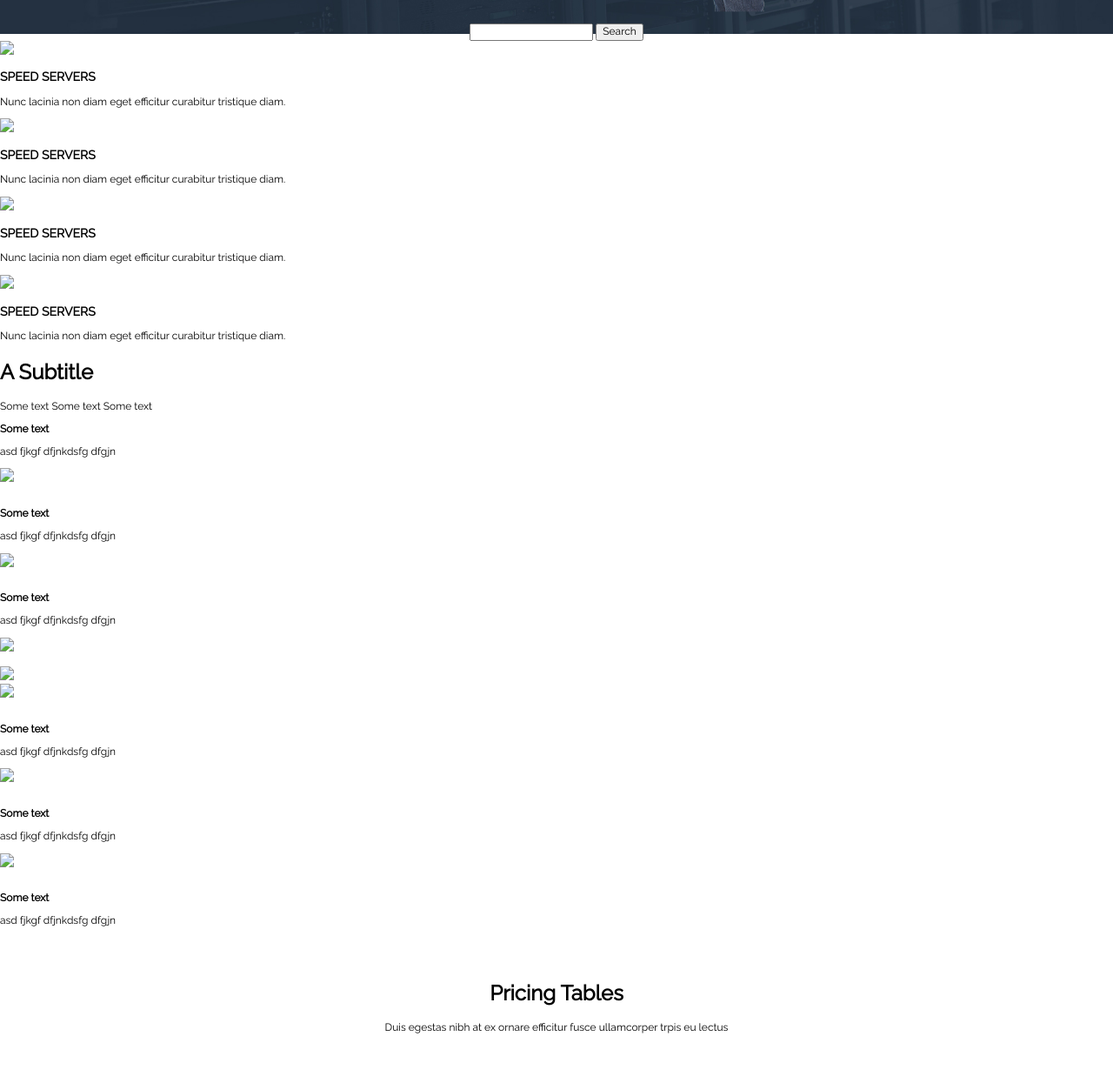
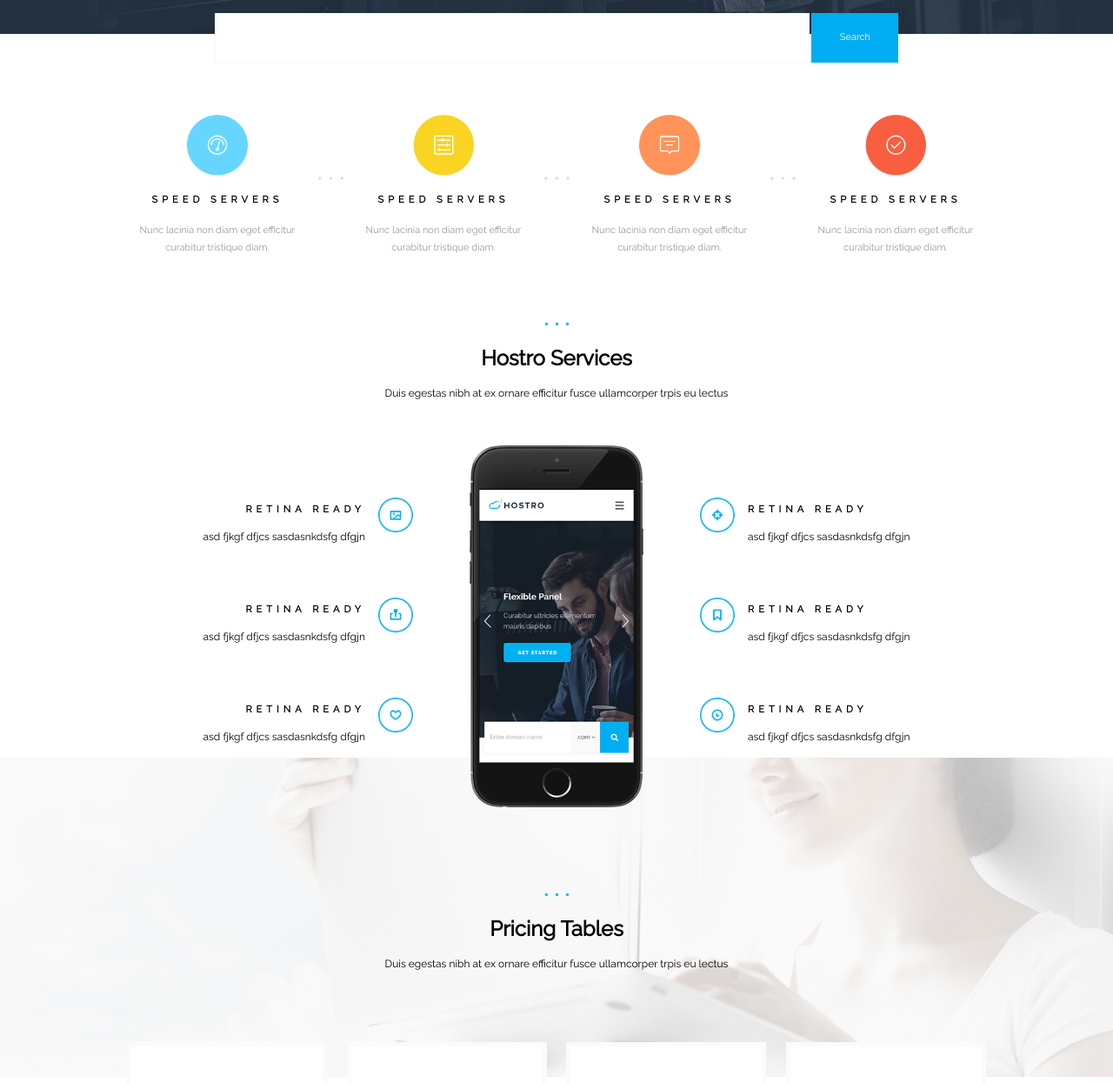
Before and after one commit to macarenacp/coderhouse, a plain HTML site: page index.html in a window 1280 px wide. Shown: the part 500-1745 px from the top of the page at 87% size. Drawn offline with nearby package versions, Linux system fonts and the light colour scheme.

Commit message:
casi listo
casi listo

```diff
--- a/assets/css/1.css
+++ b/assets/css/1.css
@@ -1,7 +1,7 @@
 body {
 	background-color: #fff;
 	font-family: 'Raleway', sans-serif;
-	font-size: 12px;
+	font-size: 11px;
 	}
 
 .menu{
@@ -47,6 +47,57 @@ a {
 	margin: 0px;
 	}
 
+.contenedorservicios {
+	text-align: center;
+	height: auto;
+	padding: 40px 20px 10px 20px;
+	margin: 0px;
+	display: flex;
+	justify-content: center;
+	align-items: center;
+	}
+
+.servicio {
+	width: 190px;
+	border: 0px;
+	padding: 0px;
+	margin: 20px;
+	display: inline-block;
+	}
+
+.servicio p {
+	font-size: 11px;
+	color: #999;
+	line-height: 20px;
+	}
+
+.puntosgrises {
+	text-align: center;
+	border: 0px;
+	padding: 0px 0px 30px 0px;
+	margin: 0px;
+	}
+
+.puntosgrises img {
+	width: 30px;
+	}
+
+.puntosazules {
+	text-align: center;
+	border: 0px;
+	padding: 30px 0px 0px 0px;
+	margin: 0px;
+	}
+
+.puntosazules img {
+	width: 30px;
+	}
+
+.servicio img {
+	width: 70px;
+	height: 70px;
+	}
+
 h1	{
 	font-family: 'Raleway', sans-serif;
 	font-size: 28px;
@@ -55,7 +106,25 @@ h1	{
 .buscador {
 	text-align: center;
 	padding: 0px;
-	margin-top: -30px;
+	margin-top: -40px;
+	}
+
+input[type=text] {
+    width: 50%;
+    padding: 20px;
+    margin: 0px;
+	border-style: solid;
+	border-color: #fbfbfb;
+	}
+
+input[type=submit] {
+	color: #fff;
+	background-color: #00adf2;
+    width: 100px;
+    padding: 20px;
+    border-color: #00adf2;
+    border-style: solid;
+    margin: 0px;
 	}
 
 p 	{
@@ -68,10 +137,10 @@ h2	{
 	font-size: 24px;
 	}
 
-h6	{
+h5	{
 	font-family: 'Raleway', sans-serif;
 	letter-spacing: 5px;
-	font-size: 10px;
+	font-size: 11px;
 	}
 
 hr {
@@ -81,20 +150,94 @@ hr {
 
 .titulo {
 	text-align: center;
-	padding: 30px;
+	padding: 0px 0px 40px 0px;
+	}
+
+.titulo2 {
+	text-align: center;
+	padding: 0px 0px 30px 0px;
+	margin: -250px 0px 0px 0px;
+	z-index: 666;
+	position: relative;
+	}
+
+
+.contenedorcel	{
+	height: px;
+	width: 100%;
+	padding: 0px 0px 20px 0px;
+	display: flex;
+	flex-direction: row;
+	justify-content: center;
+	z-index: 333;
+	position: relative;
+	}
+
+.contenedorcel img {
+	width: 40px;
+	}
+
+.izquierda	{
+	text-align: right;
+	height: 300px;
+	padding: 30px 50px 10px 30px;
+	margin: 0px;
+	display: inline-block;
+	}
+
+.cajita	{
+	display: flex;
+	flex-direction: row;
+	margin: 20px 0px 40px 0px;
+	}
+
+.imagen {
+	margin: 10px 15px 0px 15px;
+	}
+
+.celular{
+	margin: 0px 0px 0px 00px;
+	}
+
+.celular img {
+	width: 200px;
+	}
+
+.derecha	{
+	text-align: left;
+	height: 300px;
+	padding: 30px 30px 10px 50px;
+	margin: 0px;
+
 	}
 
 .pricing {
 	text-align: center;
 	padding: 30px 0px 50px 0px;
-	margin: 0px;
+	margin: 0px 0px 0px 0px;
+	z-index: 333;
+	position: relative;
+	}
+
+.imagenpricing {
+	z-index: 1;
+	position: relative;
+	}
+
+.imagenpricing img{
+	width: 100%;
+	height: auto;
+	border: 0px;
+	padding: 0px;
+	margin: -80px 0px 0px 0px;
 	}
 
 .packages {
+	background-color: #fff;
 	width: 180px;
-	height: 330px;
+	height: 380px;
 	border: 5px solid #fbfbfb;
-	padding: 10px 20px 30px 20px;
+	padding: 60px 20px 10px 20px;
 	margin: 10px;
 	display: inline-block;
 	}
--- a/index.html
+++ b/index.html
@@ -13,8 +13,7 @@
 		<body>
 
 			<header>
-				<nav>
-					<div class="menu">
+				<nav class="menu">
 					<div class="logo">
 						<img src="assets/img/header-logo.png">
 						</div>
@@ -22,7 +21,6 @@
 
 						<div class="link"><a href="index.html">HOME</a></div>
 						<div class="link"><a href="">CONTACT</a></div>
-						</div>
 						</div>
 				</nav>
 			</header>
@@ -40,97 +38,132 @@
 				</div>
 
 			<section>
-					<article>
-						<img src="circulo.jpg"><br>
-						<h3>SPEED SERVERS</h3>
-						<p>Nunc lacinia non diam eget efficitur curabitur tristique diam.<p>
-					</article>
-					<article>
-						<img src="circulo.jpg"><br>
-						<h3>SPEED SERVERS</h3>
-						<p>Nunc lacinia non diam eget efficitur curabitur tristique diam.<p>
-					</article>
-					<article>
-						<img src="circulo.jpg"><br>
-						<h3>SPEED SERVERS</h3>
-						<p>Nunc lacinia non diam eget efficitur curabitur tristique diam.<p>
-					</article>
-					<article>
-						<img src="circulo.jpg"><br>
-						<h3>SPEED SERVERS</h3>
-						<p>Nunc lacinia non diam eget efficitur curabitur tristique diam.<p>
-					</article>
+				<div class="contenedorservicios">
+					<div class="servicio">
+						<img src="assets/img/wid1.png"><br>
+						<h5>SPEED SERVERS</h5>
+						<p>Nunc lacinia non diam eget efficitur curabitur tristique diam.</p>
+					</div>
+					<div class="puntosgrises">
+					<img src="assets/img/widdot.png">
+					</div>
 
+					<div class="servicio">
+						<img src="assets/img/wid2.png"><br>
+						<h5>SPEED SERVERS</h5>
+						<p>Nunc lacinia non diam eget efficitur curabitur tristique diam.</p>
+					</div>
+
+					<div class="puntosgrises">
+					<img src="assets/img/widdot.png">
+					</div>
+
+					<div class="servicio">
+						<img src="assets/img/wid3.png"><br>
+						<h5>SPEED SERVERS</h5>
+						<p>Nunc lacinia non diam eget efficitur curabitur tristique diam.</p>
+					</div>
+
+					<div class="puntosgrises">
+					<img src="assets/img/widdot.png">
+					</div>
+
+					<div class="servicio">
+						<img src="assets/img/wid4.png"><br>
+						<h5>SPEED SERVERS</h5>
+						<p>Nunc lacinia non diam eget efficitur curabitur tristique diam.</p>
+					</div>
+
+				</div>
 			</section>
 
 
+
+
 			<header>
-				<h2>A Subtitle</h2>
-				<p>Some text Some text Some text</p>
+
+				<div class="puntosazules">
+					<img src="assets/img/threedot.png">
+				</div>
+
+				<div class="titulo">
+					<h2>Hostro Services</h2>
+					<p>Duis egestas nibh at ex ornare efficitur fusce ullamcorper trpis eu lectus</p>
+				</div>
 			</header>
 
-			<section>
+			<div class="contenedorcel">
 
-				<article>
-					<p><strong>Some text</strong></P>
-					<p>asd fjkgf dfjnkdsfg dfgjn</p>
-					<img src="circulo.jpg"><br><br>
-				</article>
+				<div class="izquierda">
+					<div class="cajita">
+						<div class="texto"><p><h5>RETINA READY</h5></P>
+						<p>asd fjkgf dfjcs sasdasnkdsfg dfgjn</p></div>
+						<div class="imagen"><img src="assets/img/ser1.png"></div>
+					</div>
+					<div class="cajita">
+						<div class="texto"><p><h5>RETINA READY</h5></P>
+						<p>asd fjkgf dfjcs sasdasnkdsfg dfgjn</p></div>
+						<div class="imagen"><img src="assets/img/ser2.png"></div>
+					</div>
 
-				<article>
-					<p><strong>Some text</strong></P>
-					<p>asd fjkgf dfjnkdsfg dfgjn</p>
-				<img src="circulo.jpg"><br><br>
-				</article>
+					<div class="cajita">
+						<div class="texto"><p><h5>	RETINA READY</h5></P>
+						<p>asd fjkgf dfjcs sasdasnkdsfg dfgjn</p></div>
+						<div class="imagen"><img src="assets/img/ser3.png"></div>
+					</div>
+				</div>
 
-				<article>
-					<p><strong>Some text</strong></P>
-					<p>asd fjkgf dfjnkdsfg dfgjn</p>
-					<img src="circulo.jpg"><br><br>
-				</article>
+				<div class="celular">
+					<img src="assets/img/iphone2.png">
+				</div>
 
-			</section>
+				<div class="derecha">
+					<div class="cajita">
+						<div class="imagen"><img src="assets/img/ser4.png"></div>
+						<div class="texto"><p><h5>RETINA READY</h5></P>
+						<p>asd fjkgf dfjcs sasdasnkdsfg dfgjn</p></div>
+					</div>
 
-			<img src="celular.jpg">
+					<div class="cajita">
+						<div class="imagen"><img src="assets/img/ser5.png"></div>
+						<div class="texto"><p><h5>RETINA READY</h5></P>
+						<p>asd fjkgf dfjcs sasdasnkdsfg dfgjn</p></div>
+					</div>
+					<div class="cajita">
+						<div class="imagen"><img src="assets/img/ser6.png"></div>
+						<div class="texto"><p><h5>RETINA READY</h5></P>
+						<p>asd fjkgf dfjcs sasdasnkdsfg dfgjn</p></div>
+					</div>
+				</div>
+			</div>
 
-			<section>
 
-				<article>
-					<img src="circulo.jpg"><br><br>
-					<p><strong>Some text</strong></P>
-					<p>asd fjkgf dfjnkdsfg dfgjn</p>
-				</article>
 
-				<article>
-					<img src="circulo.jpg"><br><br>
-					<p><strong>Some text</strong></P>
-					<p>asd fjkgf dfjnkdsfg dfgjn</p>
-				</article>
 
-				<article>
-					<img src="circulo.jpg"><br><br>
-					<p><strong>Some text</strong></P>
-					<p>asd fjkgf dfjnkdsfg dfgjn</p>
-				</article>
+			<div class="imagenpricing">
+				<img src="assets/img/pricing-bg.jpg">
+			</div>
 
-			</section>
+
 
 		<header>
-			<div class="titulo">
+
+			<div class="titulo2">
+				<div class="puntosazules">
+					<img src="assets/img/threedot.png">
+				</div>
 				<h2>Pricing Tables</h2>
 				<p>Duis egestas nibh at ex ornare efficitur fusce ullamcorper trpis eu lectus</p>
 			</div>
 		</header>
 
 
-		<section>
-			<div class="pricing">
+		<section class="pricing">
 			<div class="packages">
-					<center>
-					<h6>SMALL PACKAGE</h6>
-					<h2>$15<sup>.99</sup></h2>
+					<h5>SMALL PACKAGE</h5>
+					<h2><sup>$</sup>15<sup>.99</sup></h2>
 					<p>/mount</p>
-					</center>
+
 					<br>
 					<hr>
 					<br>
@@ -145,11 +178,9 @@
 				</div>
 
 				<div class="packages">
-					<center>
-					<h6>SMALL PACKAGE</h6>
+					<h5>SMALL PACKAGE</h5>
 					<h2>$15<sup>.99</sup></h2>
 					<p>/mount</p>
-					</center>
 					<br>
 					<hr>
 					<br>
@@ -164,11 +195,10 @@
 			</div>
 
 				<div class="packages">
-					<center>
-					<h6>SMALL PACKAGE</h6>
+					<h5>SMALL PACKAGE</h5>
 					<h2>$15<sup>.99</sup></h2>
 					<p>/mount</p>
-					</center>
+
 					<br>
 					<hr>
 					<br>
@@ -183,11 +213,10 @@
 				</div>
 
 				<div class="packages">
-					<center>
-					<h6>SMALL PACKAGE</h6>
+					<h5>SMALL PACKAGE</h5>
 					<h2>$15<sup>.99</sup></h2>
 					<p>/mount</p>
-					</center>
+
 					<br>
 					<hr>
 					<br>
@@ -200,26 +229,20 @@
 				<br>
 					<div class="selectplan">SELECT PLAN</div>
 				</div>
-			</div>
 		</section>
 
-		<aside>
-			<div class="ad">
+		<aside class="ad">
 			<p>Hosting use 500,000 happy customers. Want see services?</p>
- 			</div>
  		</aside>
 
 		<footer>
-			<nav>
-				<div class="menufooter">
+			<nav class="menufooter">
 				<div class="foot">
 					<p>2015 Hostro. All rights reserved.</p>
 					</div>
 				<div class="linkfooter">
-
 					<div class="link">Home</div>
 					<div class="link">Contact</div>
-					</div>
 				</div>
 			</nav>
 		</footer>
```
Also changed, not shown: assets/img/iphone2.png (added), assets/img/pricing-bg.jpg (added), assets/img/ser1.png (added), assets/img/ser2.png (added), assets/img/ser3.png (added), assets/img/ser4.png (added), assets/img/ser5.png (added), assets/img/ser6.png (added), assets/img/ser7.png (added), assets/img/threedot.png (added), assets/img/wid1.png (added), assets/img/wid2.png (added), assets/img/wid3.png (added), assets/img/wid4.png (added), 1 more files, 1 other file. Lines whose indentation alone changed are shown as unchanged.
